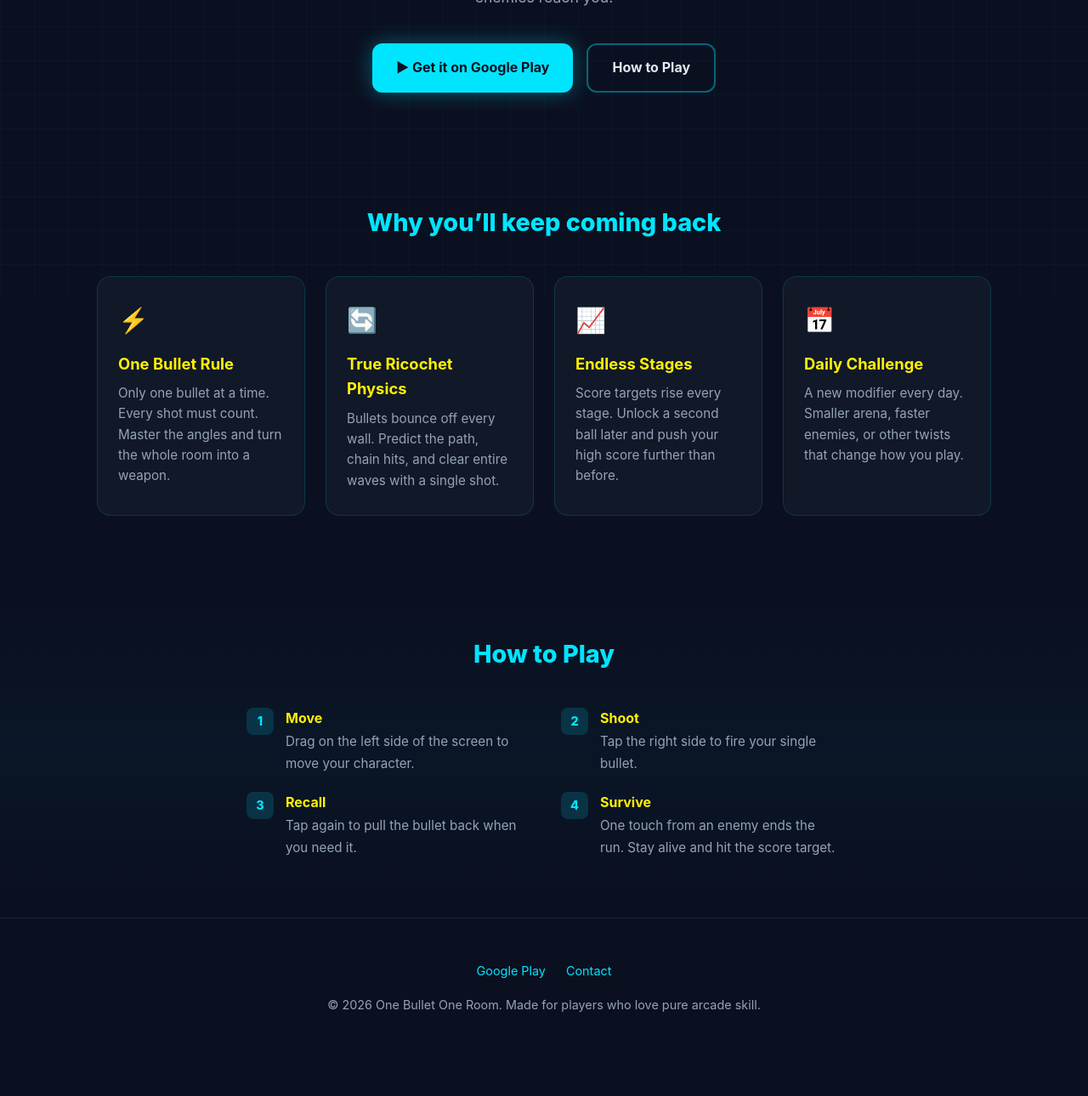
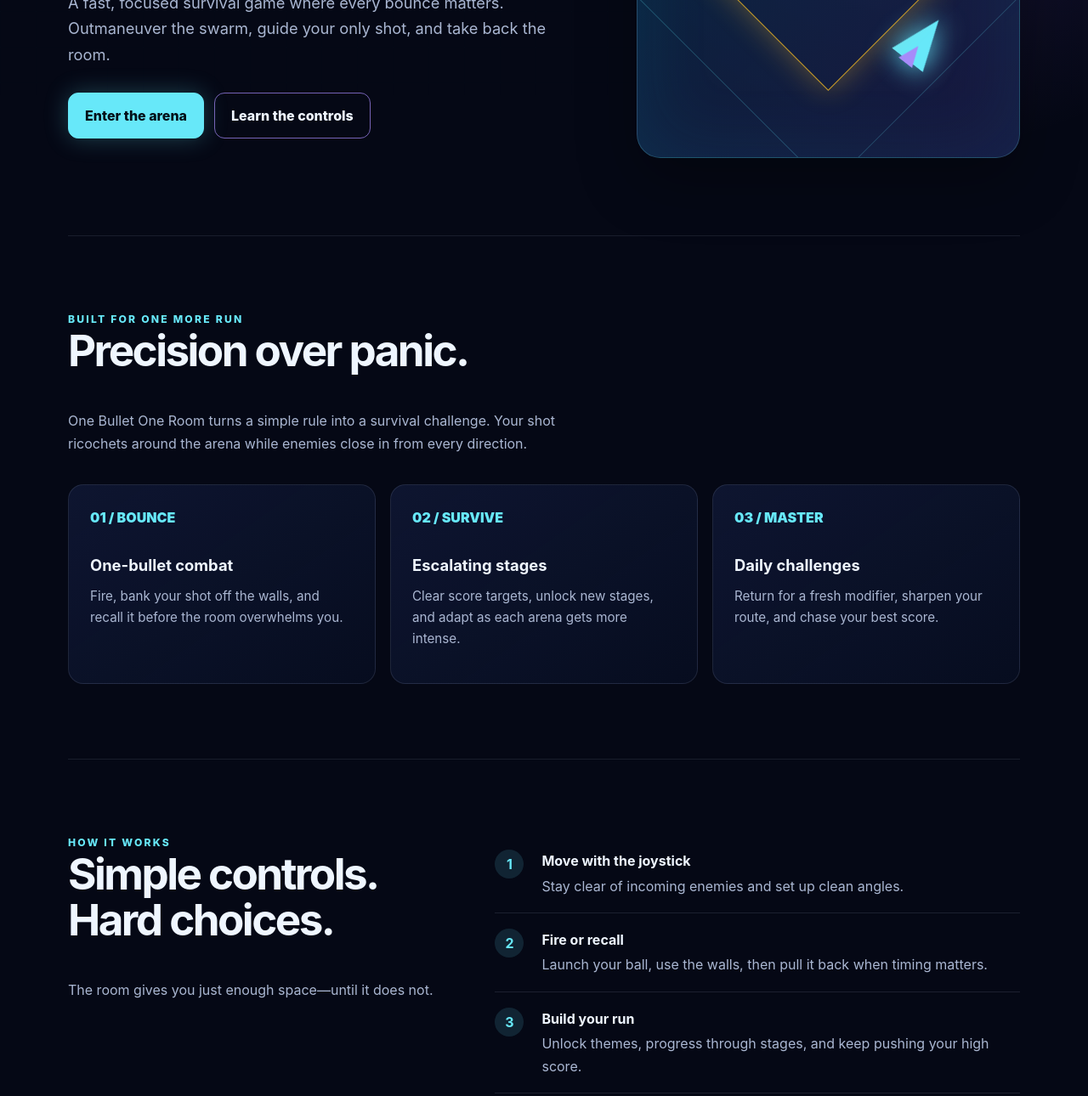
Before and after one commit to pavanvadlamudi37/pavanvadlamudi37.github.io, a plain HTML site: page index.html in a window 1280 px wide. Shown: the part 449-1739 px from the top of the page at 85% size. Before the commit the page ends 1683 px from the top, so only its background shows below. Drawn offline with Linux system fonts and the light colour scheme.

Commit message:
Update index.html

```diff
--- a/index.html
+++ b/index.html
@@ -1,394 +1,66 @@
-<!DOCTYPE html>
+<!doctype html>
 <html lang="en">
 <head>
-  <meta charset="UTF-8" />
-  <meta name="viewport" content="width=device-width, initial-scale=1.0" />
-  <title>One Bullet One Room — Ricochet Arcade</title>
-  <meta name="description" content="One Bullet One Room is a fast-paced endless arcade game. Fire one bullet, master the ricochets, survive the room." />
-
-  <!-- Open Graph / social preview -->
-  <meta property="og:title" content="One Bullet One Room" />
-  <meta property="og:description" content="RICOCHET • SURVIVE • MASTER THE ROOM" />
-  <meta property="og:type" content="website" />
-
+  <meta charset="utf-8">
+  <meta name="viewport" content="width=device-width, initial-scale=1">
+  <meta name="description" content="One Bullet One Room — a neon arcade survival game by Twisted Game.">
+  <meta name="theme-color" content="#050815">
+  <title>One Bullet One Room | Twisted Game</title>
   <style>
-    :root {
-      --bg: #0b1020;
-      --card: #111827;
-      --cyan: #00e5ff;
-      --yellow: #fff200;
-      --text: #e2e8f0;
-      --muted: #94a3b8;
-    }
-
-    * {
-      margin: 0;
-      padding: 0;
-      box-sizing: border-box;
-    }
-
-    body {
-      font-family: -apple-system, BlinkMacSystemFont, "Segoe UI", system-ui, sans-serif;
-      background: var(--bg);
-      color: var(--text);
-      line-height: 1.6;
-      overflow-x: hidden;
-    }
-
-    /* subtle animated grid background */
-    body::before {
-      content: "";
-      position: fixed;
-      inset: 0;
-      background-image:
-        linear-gradient(rgba(0, 229, 255, 0.03) 1px, transparent 1px),
-        linear-gradient(90deg, rgba(0, 229, 255, 0.03) 1px, transparent 1px);
-      background-size: 40px 40px;
-      pointer-events: none;
-      z-index: -1;
-    }
-
-    .container {
-      max-width: 1100px;
-      margin: 0 auto;
-      padding: 0 24px;
-    }
-
-    /* ===== HERO ===== */
-    header {
-      padding: 80px 0 60px;
-      text-align: center;
-    }
-
-    .logo-mark {
-      width: 72px;
-      height: 72px;
-      margin: 0 auto 28px;
-      position: relative;
-    }
-
-    .logo-mark .room {
-      width: 48px;
-      height: 48px;
-      border: 3px solid var(--cyan);
-      border-radius: 8px;
-      position: absolute;
-      top: 12px;
-      left: 12px;
-    }
-
-    .logo-mark .bullet {
-      width: 18px;
-      height: 18px;
-      background: var(--yellow);
-      border-radius: 50%;
-      position: absolute;
-      top: 0;
-      right: 0;
-      box-shadow: 0 0 18px var(--yellow);
-      animation: orbit 3.2s linear infinite;
-    }
-
-    @keyframes orbit {
-      from { transform: rotate(0deg) translateX(28px) rotate(0deg); }
-      to   { transform: rotate(360deg) translateX(28px) rotate(-360deg); }
-    }
-
-    h1 {
-      font-size: clamp(2.4rem, 6vw, 3.6rem);
-      font-weight: 800;
-      letter-spacing: -0.5px;
-      line-height: 1.1;
-    }
-
-    h1 span:first-child { color: var(--cyan); }
-    h1 span:last-child  { color: var(--yellow); }
-
-    .tagline {
-      margin-top: 14px;
-      font-size: 1.05rem;
-      font-weight: 600;
-      letter-spacing: 3px;
-      color: var(--muted);
-      text-transform: uppercase;
-    }
-
-    .hero-desc {
-      max-width: 560px;
-      margin: 28px auto 0;
-      color: var(--muted);
-      font-size: 1.1rem;
-    }
-
-    .cta-row {
-      margin-top: 40px;
-      display: flex;
-      gap: 16px;
-      justify-content: center;
-      flex-wrap: wrap;
-    }
-
-    .btn {
-      display: inline-flex;
-      align-items: center;
-      gap: 10px;
-      padding: 14px 28px;
-      border-radius: 12px;
-      font-weight: 700;
-      font-size: 1rem;
-      text-decoration: none;
-      transition: transform 0.15s, box-shadow 0.15s;
-    }
-
-    .btn:hover {
-      transform: translateY(-2px);
-    }
-
-    .btn-primary {
-      background: var(--cyan);
-      color: #0b1020;
-      box-shadow: 0 0 24px rgba(0, 229, 255, 0.35);
-    }
-
-    .btn-secondary {
-      background: transparent;
-      color: var(--text);
-      border: 2px solid rgba(0, 229, 255, 0.4);
-    }
-
-    /* ===== FEATURES ===== */
-    section {
-      padding: 70px 0;
-    }
-
-    .section-title {
-      text-align: center;
-      font-size: 1.8rem;
-      font-weight: 800;
-      margin-bottom: 40px;
-      color: var(--cyan);
-    }
-
-    .features {
-      display: grid;
-      grid-template-columns: repeat(auto-fit, minmax(240px, 1fr));
-      gap: 24px;
-    }
-
-    .feature-card {
-      background: var(--card);
-      border: 1px solid rgba(0, 229, 255, 0.15);
-      border-radius: 16px;
-      padding: 28px 24px;
-      transition: border-color 0.2s;
-    }
-
-    .feature-card:hover {
-      border-color: rgba(0, 229, 255, 0.4);
-    }
-
-    .feature-icon {
-      font-size: 1.8rem;
-      margin-bottom: 14px;
-    }
-
-    .feature-card h3 {
-      font-size: 1.15rem;
-      margin-bottom: 8px;
-      color: var(--yellow);
-    }
-
-    .feature-card p {
-      color: var(--muted);
-      font-size: 0.95rem;
-    }
-
-    /* ===== HOW TO PLAY ===== */
-    .howto {
-      background: linear-gradient(180deg, transparent, rgba(0, 229, 255, 0.03), transparent);
-    }
-
-    .howto-grid {
-      display: grid;
-      grid-template-columns: 1fr 1fr;
-      gap: 20px 40px;
-      max-width: 700px;
-      margin: 0 auto;
-    }
-
-    @media (max-width: 600px) {
-      .howto-grid { grid-template-columns: 1fr; }
-    }
-
-    .howto-item {
-      display: flex;
-      gap: 14px;
-      align-items: flex-start;
-    }
-
-    .howto-num {
-      flex-shrink: 0;
-      width: 32px;
-      height: 32px;
-      background: rgba(0, 229, 255, 0.15);
-      color: var(--cyan);
-      border-radius: 8px;
-      display: flex;
-      align-items: center;
-      justify-content: center;
-      font-weight: 800;
-      font-size: 0.9rem;
-    }
-
-    .howto-item strong {
-      color: var(--yellow);
-      display: block;
-      margin-bottom: 2px;
-    }
-
-    .howto-item span {
-      color: var(--muted);
-      font-size: 0.95rem;
-    }
-
-    /* ===== FOOTER ===== */
-    footer {
-      padding: 50px 0 40px;
-      text-align: center;
-      border-top: 1px solid rgba(148, 163, 184, 0.12);
-      color: var(--muted);
-      font-size: 0.9rem;
-    }
-
-    footer a {
-      color: var(--cyan);
-      text-decoration: none;
-    }
-
-    footer a:hover {
-      text-decoration: underline;
-    }
-
-    .footer-links {
-      margin-bottom: 16px;
-      display: flex;
-      gap: 24px;
-      justify-content: center;
-      flex-wrap: wrap;
-    }
+    :root { --bg:#050815; --panel:#0d1530; --line:rgba(103,232,249,.24); --cyan:#67e8f9; --violet:#a78bfa; --ink:#eff6ff; --muted:#aab7d2; --gold:#fbbf24; }
+    * { box-sizing:border-box; }
+    html { scroll-behavior:smooth; }
+    body { margin:0; color:var(--ink); background:var(--bg); font:16px/1.65 Inter,ui-sans-serif,system-ui,-apple-system,"Segoe UI",sans-serif; overflow-x:hidden; }
+    body::before { content:""; position:fixed; z-index:-2; inset:0; background:radial-gradient(circle at 18% 4%,rgba(14,165,233,.22),transparent 27rem),radial-gradient(circle at 86% 24%,rgba(139,92,246,.18),transparent 27rem),#050815; }
+    .grid { position:fixed; z-index:-1; inset:0; opacity:.32; background-image:linear-gradient(rgba(103,232,249,.08) 1px,transparent 1px),linear-gradient(90deg,rgba(103,232,249,.08) 1px,transparent 1px); background-size:42px 42px; mask-image:linear-gradient(to bottom,#000,transparent 85%); }
+    a { color:inherit; }
+    .wrap { width:min(1120px,calc(100% - 40px)); margin:auto; }
+    header { min-height:76px; display:flex; align-items:center; justify-content:space-between; gap:24px; border-bottom:1px solid rgba(148,163,184,.15); }
+    .brand { text-decoration:none; display:flex; align-items:center; gap:12px; font-weight:850; letter-spacing:.04em; }
+    .brand-mark { display:grid; place-items:center; width:38px; height:38px; border:1px solid var(--cyan); border-radius:12px; color:var(--cyan); box-shadow:0 0 25px rgba(103,232,249,.35); font-size:1.25rem; }
+    nav { display:flex; flex-wrap:wrap; justify-content:flex-end; gap:20px; }
+    nav a { color:var(--muted); text-decoration:none; font-size:.9rem; font-weight:700; }
+    nav a:hover { color:var(--cyan); }
+    .hero { min-height:650px; display:grid; grid-template-columns:1.16fr .84fr; align-items:center; gap:45px; padding:96px 0 80px; }
+    .eyebrow { color:var(--cyan); font-size:.76rem; font-weight:850; letter-spacing:.18em; text-transform:uppercase; }
+    h1,h2,h3,p { margin-top:0; } h1 { max-width:760px; margin:.3rem 0 1.2rem; font-size:clamp(3.2rem,8vw,6.5rem); line-height:.91; letter-spacing:-.07em; }
+    h1 span { color:var(--cyan); text-shadow:0 0 32px rgba(103,232,249,.44); }
+    .lead { max-width:590px; font-size:1.14rem; color:var(--muted); }
+    .actions { display:flex; flex-wrap:wrap; gap:12px; margin-top:30px; }
+    .button { display:inline-block; border-radius:12px; padding:13px 19px; border:1px solid var(--cyan); color:#031019; background:var(--cyan); text-decoration:none; font-weight:850; box-shadow:0 0 28px rgba(103,232,249,.25); }
+    .button.alt { background:transparent; color:var(--ink); border-color:rgba(167,139,250,.7); box-shadow:none; }
+    .arena { aspect-ratio:1; position:relative; border:1px solid var(--line); border-radius:28px; overflow:hidden; background:linear-gradient(135deg,rgba(8,47,73,.82),rgba(30,27,75,.75)); box-shadow:inset 0 0 90px rgba(6,182,212,.1),0 28px 70px rgba(0,0,0,.3); }
+    .arena::before,.arena::after { content:""; position:absolute; inset:9%; border:1px solid rgba(103,232,249,.22); transform:rotate(45deg); } .arena::after { inset:27%; border-color:rgba(251,191,36,.8); box-shadow:0 0 34px rgba(251,191,36,.32); }
+    .orb { position:absolute; width:25px; aspect-ratio:1; border-radius:50%; background:var(--gold); top:31%; left:28%; box-shadow:0 0 0 12px rgba(251,191,36,.08),0 0 35px var(--gold); animation:float 4.5s ease-in-out infinite; }
+    .ship { position:absolute; right:20%; bottom:24%; width:0; height:0; border-left:23px solid transparent; border-right:23px solid transparent; border-bottom:60px solid var(--cyan); filter:drop-shadow(0 0 16px var(--cyan)); transform:rotate(38deg); }
+    .ship::after { content:""; position:absolute; left:-10px; top:39px; border-left:10px solid transparent; border-right:10px solid transparent; border-bottom:25px solid var(--violet); }
+    @keyframes float { 50% { transform:translate(34px,-23px); } }
+    section { padding:88px 0; border-top:1px solid rgba(148,163,184,.14); } h2 { font-size:clamp(2rem,4vw,3.4rem); letter-spacing:-.05em; line-height:1.05; } .section-intro { max-width:600px; color:var(--muted); }
+    .cards { display:grid; grid-template-columns:repeat(3,1fr); gap:17px; margin-top:35px; } .card { min-height:210px; padding:25px; border:1px solid rgba(148,163,184,.16); border-radius:18px; background:linear-gradient(145deg,rgba(15,23,51,.92),rgba(8,14,34,.82)); }
+    .num { display:block; margin-bottom:28px; color:var(--cyan); font-weight:900; } .card h3 { margin-bottom:8px; font-size:1.15rem; } .card p { color:var(--muted); font-size:.95rem; }
+    .play { display:grid; grid-template-columns:.85fr 1.15fr; gap:46px; align-items:start; } .steps { list-style:none; margin:0; padding:0; } .steps li { display:grid; grid-template-columns:40px 1fr; gap:15px; padding:18px 0; border-bottom:1px solid rgba(148,163,184,.16); } .steps b { display:grid; place-items:center; width:34px; height:34px; border-radius:50%; background:rgba(103,232,249,.13); color:var(--cyan); } .steps p { color:var(--muted); margin:3px 0 0; }
+    .status { padding:26px; border:1px solid rgba(251,191,36,.38); border-radius:18px; background:rgba(251,191,36,.06); } .status strong { color:var(--gold); } .status p { color:var(--muted); margin:8px 0 0; }
+    footer { padding:36px 0 48px; display:flex; justify-content:space-between; flex-wrap:wrap; gap:14px; color:var(--muted); font-size:.9rem; } footer a { color:var(--cyan); }
+    @media (max-width:760px) { .wrap { width:min(100% - 28px,1120px); } header { padding:14px 0; align-items:flex-start; } nav { gap:12px; font-size:.84rem; } .hero,.play { grid-template-columns:1fr; } .hero { padding:68px 0 62px; min-height:auto; } .arena { max-width:410px; width:100%; margin:auto; } .cards { grid-template-columns:1fr; } section { padding:64px 0; } }
   </style>
 </head>
 <body>
-
-  <!-- HERO -->
-  <header>
-    <div class="container">
-      <div class="logo-mark">
-        <div class="room"></div>
-        <div class="bullet"></div>
-      </div>
-
-      <h1>
-        <span>ONE BULLET</span><br />
-        <span>ONE ROOM</span>
-      </h1>
-
-      <p class="tagline">Ricochet • Survive • Master the Room</p>
-
-      <p class="hero-desc">
-        A fast-paced endless arcade game. You have only one bullet.
-        Fire it, watch it bounce off every wall, and clear the room before the enemies reach you.
-      </p>
-
-      <div class="cta-row">
-        <!-- Replace the href with your real Play Store link when ready -->
-        <a class="btn btn-primary" href="https://play.google.com/store/apps/details?id=com.onebullet.oneroom" target="_blank" rel="noopener">
-          ▶ Get it on Google Play
-        </a>
-        <a class="btn btn-secondary" href="#howto">
-          How to Play
-        </a>
-      </div>
-    </div>
-  </header>
-
-  <!-- FEATURES -->
-  <section>
-    <div class="container">
-      <h2 class="section-title">Why you’ll keep coming back</h2>
-      <div class="features">
-        <div class="feature-card">
-          <div class="feature-icon">⚡</div>
-          <h3>One Bullet Rule</h3>
-          <p>Only one bullet at a time. Every shot must count. Master the angles and turn the whole room into a weapon.</p>
-        </div>
-        <div class="feature-card">
-          <div class="feature-icon">🔄</div>
-          <h3>True Ricochet Physics</h3>
-          <p>Bullets bounce off every wall. Predict the path, chain hits, and clear entire waves with a single shot.</p>
-        </div>
-        <div class="feature-card">
-          <div class="feature-icon">📈</div>
-          <h3>Endless Stages</h3>
-          <p>Score targets rise every stage. Unlock a second ball later and push your high score further than before.</p>
-        </div>
-        <div class="feature-card">
-          <div class="feature-icon">📅</div>
-          <h3>Daily Challenge</h3>
-          <p>A new modifier every day. Smaller arena, faster enemies, or other twists that change how you play.</p>
-        </div>
-      </div>
-    </div>
-  </section>
-
-  <!-- HOW TO PLAY -->
-  <section class="howto" id="howto">
-    <div class="container">
-      <h2 class="section-title">How to Play</h2>
-      <div class="howto-grid">
-        <div class="howto-item">
-          <div class="howto-num">1</div>
-          <div>
-            <strong>Move</strong>
-            <span>Drag on the left side of the screen to move your character.</span>
-          </div>
-        </div>
-        <div class="howto-item">
-          <div class="howto-num">2</div>
-          <div>
-            <strong>Shoot</strong>
-            <span>Tap the right side to fire your single bullet.</span>
-          </div>
-        </div>
-        <div class="howto-item">
-          <div class="howto-num">3</div>
-          <div>
-            <strong>Recall</strong>
-            <span>Tap again to pull the bullet back when you need it.</span>
-          </div>
-        </div>
-        <div class="howto-item">
-          <div class="howto-num">4</div>
-          <div>
-            <strong>Survive</strong>
-            <span>One touch from an enemy ends the run. Stay alive and hit the score target.</span>
-          </div>
-        </div>
-      </div>
-    </div>
-  </section>
-
-  <!-- FOOTER -->
-  <footer>
-    <div class="container">
-      <div class="footer-links">
-        <a href="https://play.google.com/store/apps/details?id=com.onebullet.oneroom" target="_blank" rel="noopener">Google Play</a>
-        <a href="mailto:pavanvadlamudi37@gmail.com">Contact</a>
-        <!-- Optional: add Privacy Policy link later -->
-      </div>
-      <p>© 2026 One Bullet One Room. Made for players who love pure arcade skill.</p>
-    </div>
-  </footer>
-
+  <div class="grid" aria-hidden="true"></div>
+  <div class="wrap">
+    <header>
+      <a class="brand" href="#top"><span class="brand-mark">↗</span><span>TWISTED GAME</span></a>
+      <nav aria-label="Primary navigation"><a href="#game">The Game</a><a href="#play">How to Play</a><a href="privacy.html">Privacy</a></nav>
+    </header>
+    <main id="top">
+      <section class="hero" aria-labelledby="hero-title">
+        <div><div class="eyebrow">Neon arcade survival</div><h1 id="hero-title">ONE BULLET.<br><span>ONE ROOM.</span></h1><p class="lead">A fast, focused survival game where every bounce matters. Outmaneuver the swarm, guide your only shot, and take back the room.</p><div class="actions"><a class="button" href="#game">Enter the arena</a><a class="button alt" href="#play">Learn the controls</a></div></div>
+        <div class="arena" role="img" aria-label="Abstract neon game arena with a ship and one glowing bullet"><span class="orb"></span><span class="ship"></span></div>
+      </section>
+      <section id="game"><div class="eyebrow">Built for one more run</div><h2>Precision over panic.</h2><p class="section-intro">One Bullet One Room turns a simple rule into a survival challenge. Your shot ricochets around the arena while enemies close in from every direction.</p><div class="cards"><article class="card"><span class="num">01 / BOUNCE</span><h3>One-bullet combat</h3><p>Fire, bank your shot off the walls, and recall it before the room overwhelms you.</p></article><article class="card"><span class="num">02 / SURVIVE</span><h3>Escalating stages</h3><p>Clear score targets, unlock new stages, and adapt as each arena gets more intense.</p></article><article class="card"><span class="num">03 / MASTER</span><h3>Daily challenges</h3><p>Return for a fresh modifier, sharpen your route, and chase your best score.</p></article></div></section>
+      <section id="play"><div class="play"><div><div class="eyebrow">How it works</div><h2>Simple controls. Hard choices.</h2><p class="section-intro">The room gives you just enough space—until it does not.</p></div><ol class="steps"><li><b>1</b><div><strong>Move with the joystick</strong><p>Stay clear of incoming enemies and set up clean angles.</p></div></li><li><b>2</b><div><strong>Fire or recall</strong><p>Launch your ball, use the walls, then pull it back when timing matters.</p></div></li><li><b>3</b><div><strong>Build your run</strong><p>Unlock themes, progress through stages, and keep pushing your high score.</p></div></li></ol></div></section>
+      <section><div class="status"><strong>Currently in development</strong><p>One Bullet One Room is being refined for Android. Follow Twisted Game for release updates and future arcade projects.</p></div></section>
+    </main>
+    <footer><span>© 2026 Twisted Game. All rights reserved.</span><span><a href="privacy.html">Privacy Policy</a> · <a href="https://github.com/pavanvadlamudi37" rel="noopener">Developer</a></span></footer>
+  </div>
 </body>
 </html>
```
